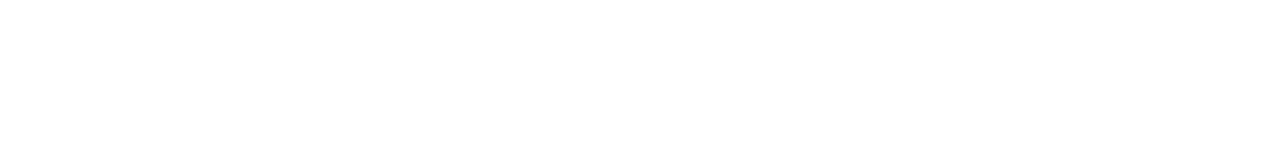
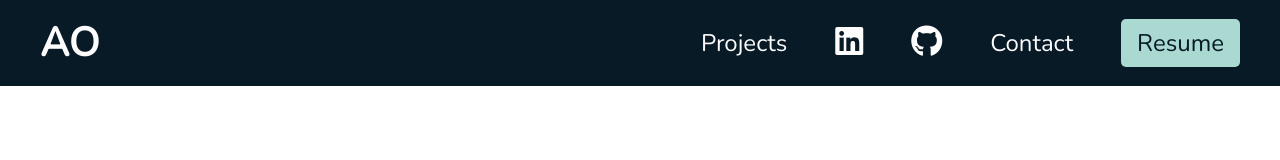
Before and after one commit to aozpolat/Personal-Website, a plain HTML site: page index.html in a window 1280 px wide. Drawn offline with nearby package versions, Linux system fonts and the light colour scheme; a web font is replaced by a local one.

Commit message:
add navbar

```diff
--- a/index.html
+++ b/index.html
@@ -5,10 +5,34 @@
     <meta http-equiv="X-UA-Compatible" content="IE=edge">
     <meta name="viewport" content="width=device-width, initial-scale=1.0">
     <title>Abdulkadir Ozpolat</title>
+    <link rel="preconnect" href="https://fonts.googleapis.com">
+    <link rel="preconnect" href="https://fonts.gstatic.com" crossorigin>
+    <link href="https://fonts.googleapis.com/css2?family=Nunito&family=Reem+Kufi+Fun&display=swap" rel="stylesheet">
+    <link rel="stylesheet" href="https://cdnjs.cloudflare.com/ajax/libs/font-awesome/6.2.0/css/all.min.css">
+    <link rel="stylesheet" href="./style.css">
 </head>
 <body>
     <nav id="navbar">
-
+        <div class="nav-content">
+            <h1 class="logo">AO</h1>
+            <ul class="navbar-list">
+                <li><a href="#projects">Projects</a></li>
+                <li>
+                    <a href="">
+                        <i class="fa-brands fa-linkedin icon"></i>
+                        <span class="sr-only">Linkedin</span>
+                    </a>
+                </li>
+                <li>
+                    <a href="">
+                        <i class="fa-brands fa-github icon"></i>
+                        <span class="sr-only">Github</span>
+                    </a>
+                </li>
+                <li><a href="#contact">Contact</a></li>
+                <li class="button"><a href="">Resume</a></li>
+            </ul>
+        </div>
     </nav>
 
     <section id="info"></section>
--- a/style.css
+++ b/style.css
@@ -3,7 +3,8 @@
 }
 
 :root {
-    --black: #0D0D0D;
+    --black: #071A26;
+    --white: #FDFCFC;
     --cream: #F2E7DC;
     --blue: #027373;
     --mblue: #038C7F;
@@ -11,3 +12,79 @@
     --nunito: 'Nunito', sans-serif;
     --reem-kufi: 'Reem Kufi Fun', sans-serif;
 }
+
+body {
+    margin: 0;
+    padding: 0;
+    color: var(--white);
+    font-family: var(--nunito);
+}
+
+h1, h2, h3, h4{
+    margin: 0;
+    padding: 0;
+}
+/* navbar */
+.nav-content {
+    max-width: 1200px;
+    margin: 0 auto;
+}
+nav {
+    background-color: var(--black);
+    padding: 1rem;
+    font-size: 1.5rem;
+}
+
+nav h1 {
+    text-align: center;
+    margin-bottom: 1rem;
+    font-size: 2.5rem;
+
+}
+
+nav ul {
+    list-style-type: none;
+    margin: 0;
+    padding: 0;
+    display: flex;
+    justify-content: center;
+    align-items: center;
+    gap: 3rem;
+
+}
+
+nav a {
+    text-decoration: none;
+    color: var(--white);
+}
+
+nav a:hover {
+    color: var(--lblue);
+}
+
+nav .icon {
+    font-size: 2rem;
+}
+
+nav .button a{
+    background-color: var(--lblue);
+    color: var(--black);
+    padding: 0.5rem 1rem;
+    border-radius: 5px;
+}
+
+nav .button a:hover {
+    background-color: var(--mblue);
+}
+
+@media (min-width: 800px) {
+    .nav-content {
+        display: flex;
+        align-items: center;
+    }
+
+    nav h1 {
+        margin: 0;
+        margin-right: auto;
+    }
+}
```
